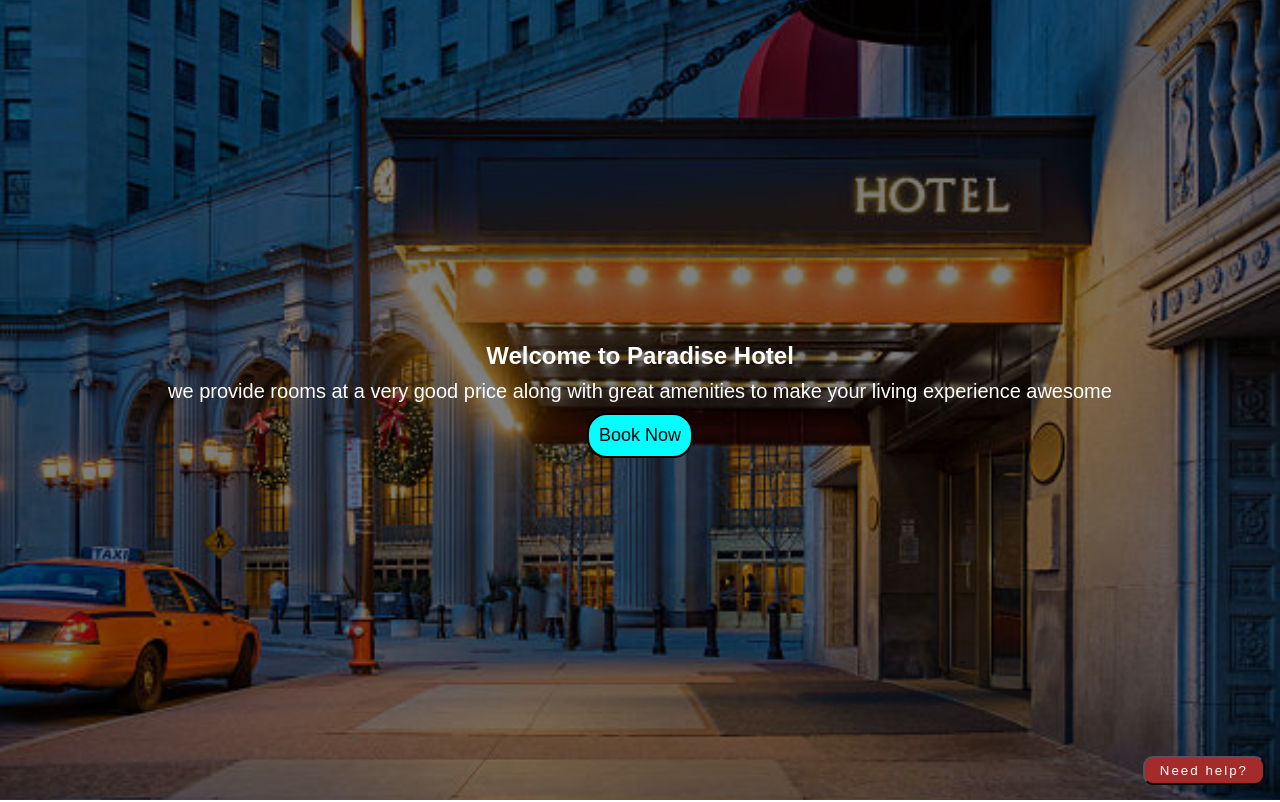
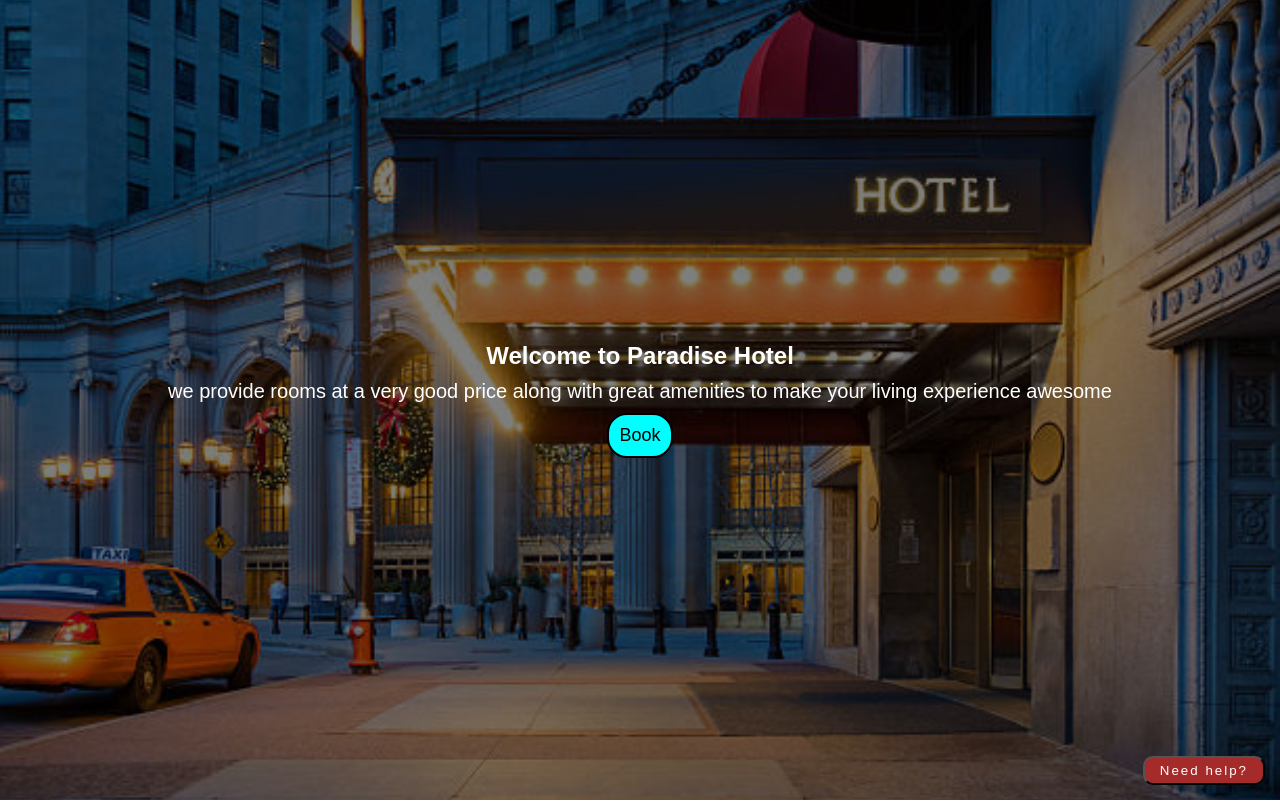
Before and after one commit to BHAVANA747/Hotel-page-demo, a plain HTML site: page project code/index.html in a window 1280 px wide. Shown: the top 802 px of the page. Drawn offline with Linux system fonts and the light colour scheme; files whose address does not match are found by name.

Commit message:
Fix HTML formatting issues in index.html

```diff
--- a/project code/index.html
+++ b/project code/index.html
@@ -12,7 +12,7 @@
 <div class="hero-text">
 <h1 style="margin-bottom: 10px;">Welcome to Paradise Hotel</h1>
 <p style=" margin-top: 10px;">we provide rooms at a very good price along with great amenities to make your living experience awesome</p>
-<button class="book-button">Book Now</button>
+<button class="book-button">Book</button>
 </div>
 </section>
 <h1 class="about-heading">About Us</h1>
```
